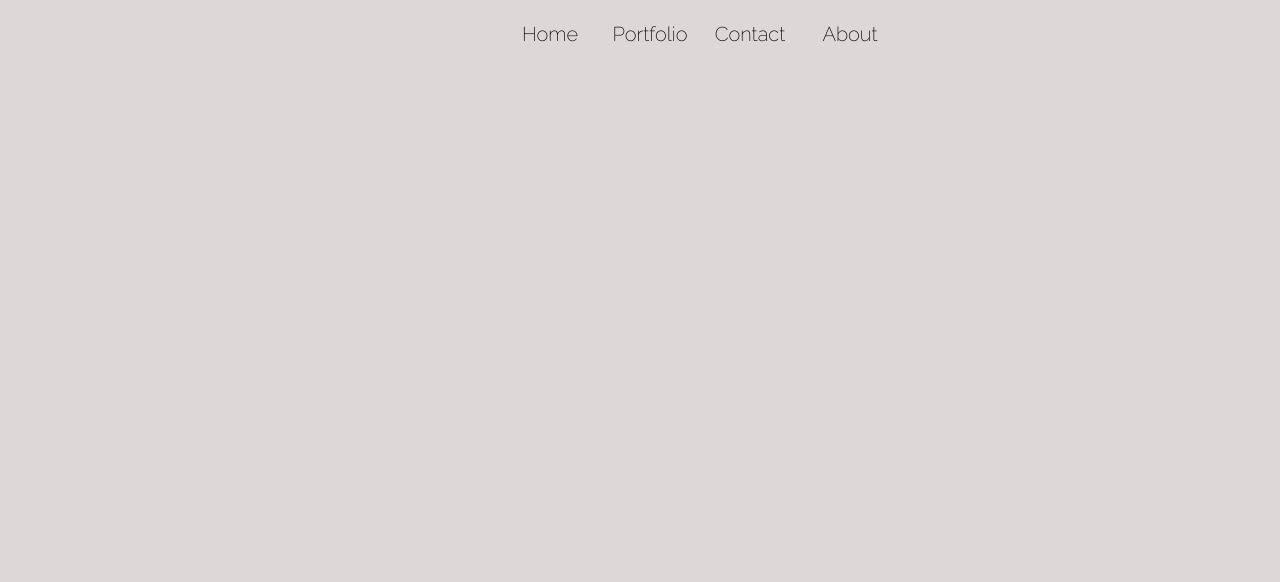
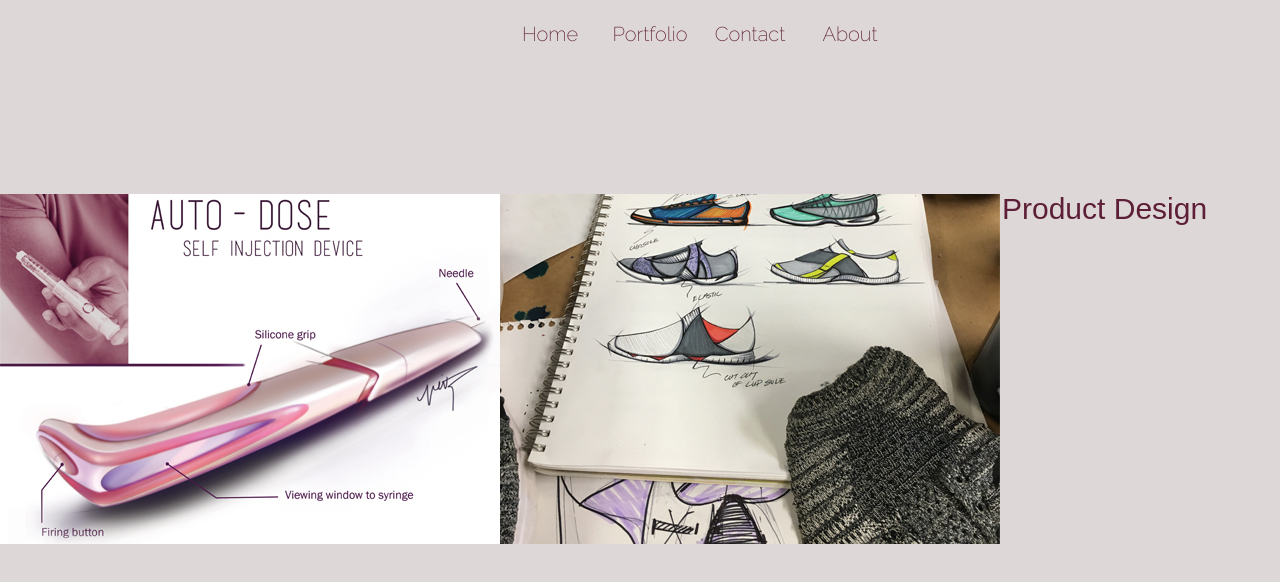
Before and after one commit to toxxx045/final-project--web-design-at-risd--summer-2018--schedule-3, a plain HTML site: page portfolio.html in a window 1280 px wide. Drawn offline with Linux system fonts and the light colour scheme.

Commit message:
Edit portfolio

```diff
--- a/portfolio.html
+++ b/portfolio.html
@@ -18,5 +18,10 @@
          <li><a href="about.html">About</a></li>
       </ul>
    </nav>
+   <div class="pdes">
+      <img class="pdes--image" src="img/auto-dose-pdes.jpg" alt="Image of injection device render">
+      <img class="pdes--image" src="img/shoe-pdes.jpg" alt="Image of shoe design process">
+      <p class="pdes--content">Product Design</p>
+   </div>
 </body>
 </html>
--- a/sass/style.scss
+++ b/sass/style.scss
@@ -63,7 +63,7 @@ body {
       }
 
       .content-container {
-         margin-top: 150px;
+         margin-top: 200px;
          // flex-basis: 50%;
       }
       p {
@@ -93,8 +93,22 @@ body {
 
       nav {
          a {
-            color:black;
+            color:#5C1F37;
          }
       }
    }
 }
+
+
+.pdes {
+   display: flex;
+   margin-top: 150px;
+
+   &--content {
+      font-family:$font-stack--heading;
+      color: #5C1F37;
+      margin-left: 2px;
+      font-size: 30px;
+
+   }
+}
```
Also changed, not shown: css/style.css, img/auto-dose-pdes.jpg (added), img/shoe-pdes.jpg (added).
